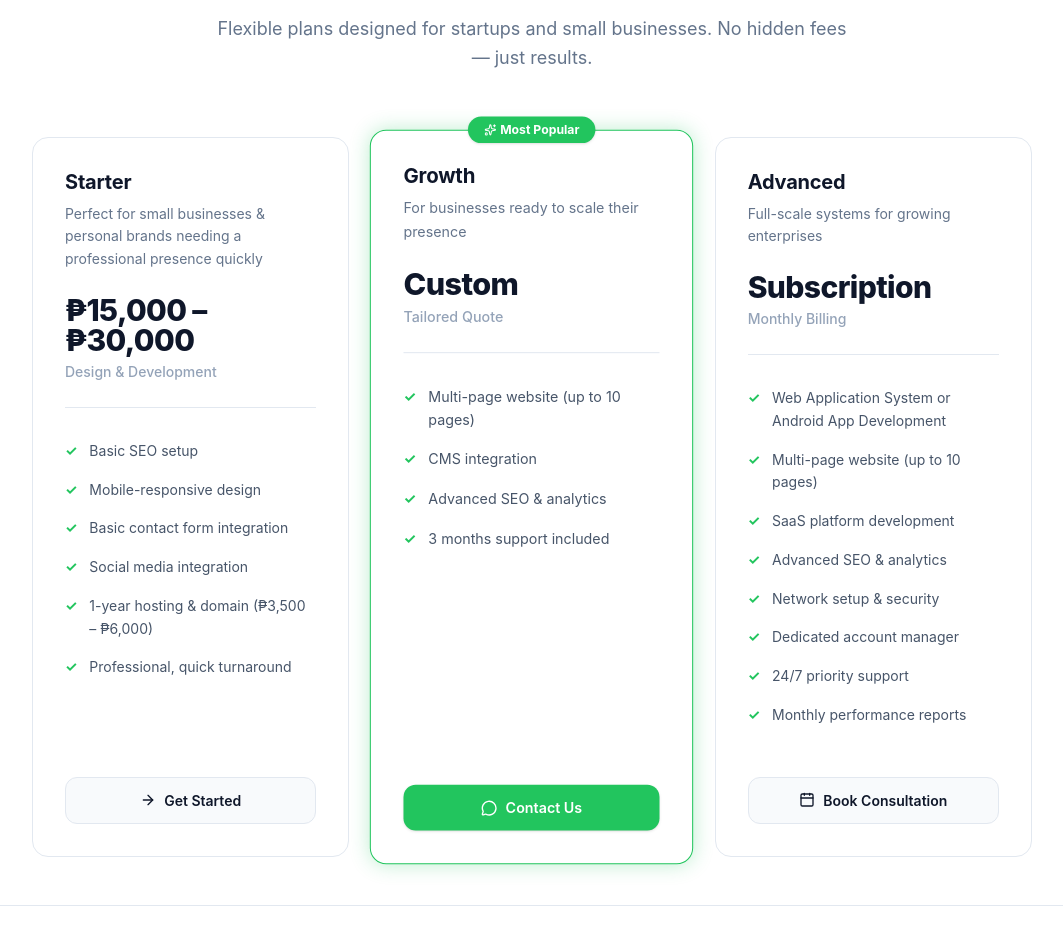
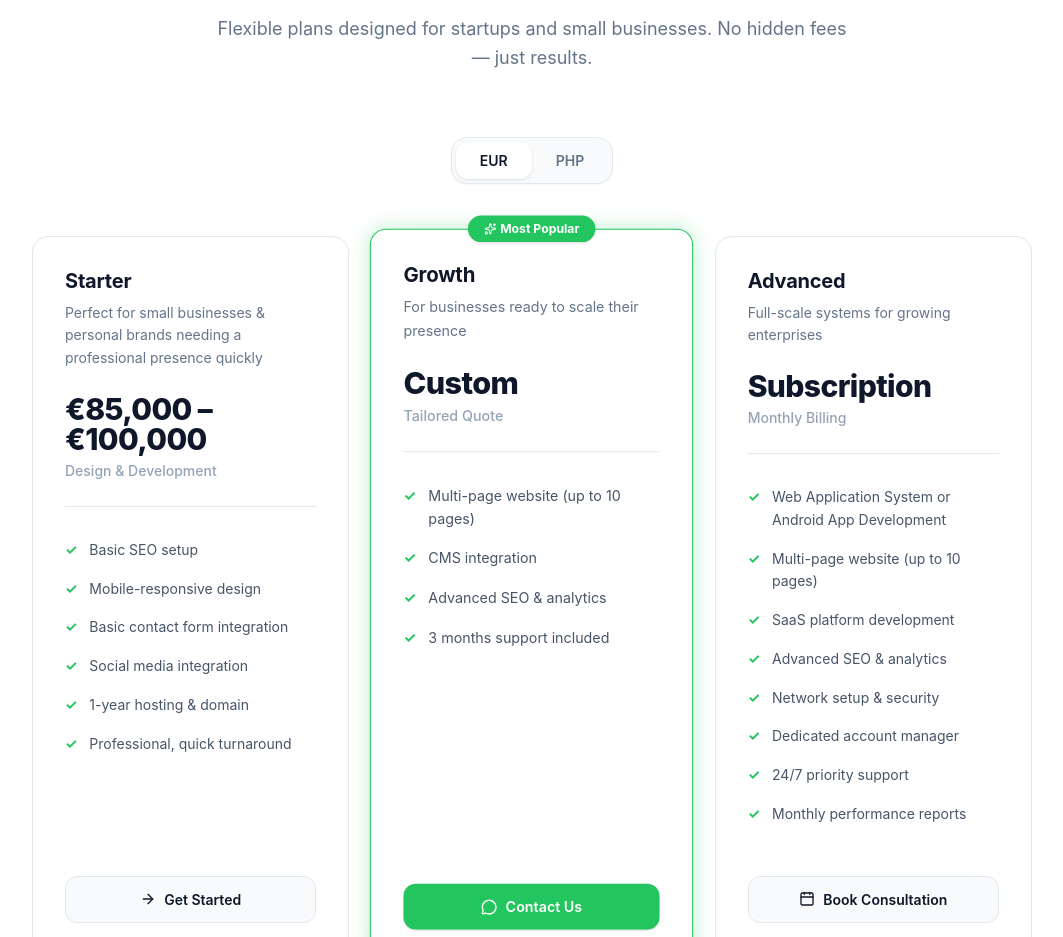
Before and after one commit to AllJacks1/aivox-landing-page, a React (Vite) app: page / in a window 1280 px wide. Shown: the part 3060-3997 px from the top of the page, without its empty margins (108-1171 px from the left). Built offline with nearby package versions, Linux system fonts and the light colour scheme.

Commit message:
feat(ui): conversion function

```diff
--- a/src/components/PricingSection.tsx
+++ b/src/components/PricingSection.tsx
@@ -9,31 +9,46 @@ import {
 import "../styles/PricingSection.css";
 import ContactModal from "./ContactModal";
 
+/* ============================================================
+   Types & Interfaces
+   ============================================================ */
+
+type Currency = "EUR" | "PHP";
+
 interface PricingTier {
   name: string;
   description: string;
-  price: string;
+  price: string; // Raw display string (fallback)
+  priceMin: number; // Numeric min for conversion
+  priceMax: number; // Numeric max for conversion
   priceNote: string;
   features: string[];
   cta: string;
   ctaIcon: React.ElementType;
   highlighted: boolean;
   highlightLabel?: string;
+  isCustom?: boolean; // For "Custom" / "Subscription" tiers
 }
+
+/* ============================================================
+   Pricing Data — Updated with numeric values for conversion
+   ============================================================ */
 
 const tiers: PricingTier[] = [
   {
     name: "Starter",
     description:
       "Perfect for small businesses & personal brands needing a professional presence quickly",
-    price: "₱15,000 – ₱30,000",
+    price: "₱85,000 – ₱100,000",
+    priceMin: 85000,
+    priceMax: 100000,
     priceNote: "Design & Development",
     features: [
       "Basic SEO setup",
       "Mobile-responsive design",
       "Basic contact form integration",
       "Social media integration",
-      "1-year hosting & domain (₱3,500 – ₱6,000)",
+      "1-year hosting & domain",
       "Professional, quick turnaround",
     ],
     cta: "Get Started",
@@ -44,6 +59,8 @@ const tiers: PricingTier[] = [
     name: "Growth",
     description: "For businesses ready to scale their presence",
     price: "Custom",
+    priceMin: 0,
+    priceMax: 0,
     priceNote: "Tailored Quote",
     features: [
       "Multi-page website (up to 10 pages)",
@@ -55,11 +72,14 @@ const tiers: PricingTier[] = [
     ctaIcon: MessageCircle,
     highlighted: true,
     highlightLabel: "Most Popular",
+    isCustom: true,
   },
   {
     name: "Advanced",
     description: "Full-scale systems for growing enterprises",
     price: "Subscription",
+    priceMin: 0,
+    priceMax: 0,
     priceNote: "Monthly Billing",
     features: [
       "Web Application System or Android App Development",
@@ -74,11 +94,127 @@ const tiers: PricingTier[] = [
     cta: "Book Consultation",
     ctaIcon: Calendar,
     highlighted: false,
+    isCustom: true,
   },
 ];
 
+/* ============================================================
+   Currency Converter Hook (same as PackagesSection)
+   ============================================================ */
+
+const useCurrencyConverter = () => {
+  const [currency, setCurrency] = useState<Currency>("EUR");
+  const [rate, setRate] = useState<number>(1);
+  const [loading, setLoading] = useState(false);
+  const [error, setError] = useState<string | null>(null);
+
+  const toggleCurrency = async () => {
+    const nextCurrency = currency === "EUR" ? "PHP" : "EUR";
+
+    if (nextCurrency === "EUR") {
+      setCurrency("EUR");
+      setRate(1);
+      setError(null);
+      return;
+    }
+
+    // ✅ Already fetched → reuse
+    if (rate !== 1) {
+      setCurrency("PHP");
+      return;
+    }
+
+    setLoading(true);
+    setError(null);
+
+    try {
+      const response = await fetch(
+        `https://currency-conversion-and-exchange-rates.p.rapidapi.com/convert?from=EUR&to=PHP&amount=1`,
+        {
+          headers: {
+            "x-rapidapi-key": import.meta.env.VITE_RAPIDAPI_KEY,
+            "x-rapidapi-host":
+              "currency-conversion-and-exchange-rates.p.rapidapi.com",
+          },
+        },
+      );
+
+      if (!response.ok) {
+        throw new Error(`HTTP error! status: ${response.status}`);
+      }
+
+      const data = await response.json();
+      const rate = data?.result ?? data?.info?.rate ?? data?.rates?.PHP;
+
+      if (!rate) throw new Error("Invalid API response");
+
+      setRate(rate);
+      setCurrency("PHP");
+    } catch (error) {
+      console.log("Currency conversion error:", error);
+      setError("Conversion unavailable. Showing EUR.");
+      setCurrency("EUR");
+      setRate(1);
+    } finally {
+      setLoading(false);
+    }
+  };
+
+  const formatPrice = (amount: number): string => {
+    const converted = Math.round(amount * rate);
+    if (currency === "PHP") {
+      return `₱${converted.toLocaleString()}`;
+    }
+    return `€${amount.toLocaleString()}`;
+  };
+
+  return { currency, toggleCurrency, formatPrice, loading, error };
+};
+
+/* ============================================================
+   Subcomponents
+   ============================================================ */
+
+const CurrencyToggle: React.FC<{
+  currency: Currency;
+  onToggle: () => void;
+  loading: boolean;
+}> = ({ currency, onToggle, loading }) => (
+  <div className="currency-toggle-wrapper">
+    <button
+      className={`currency-toggle ${loading ? "loading" : ""}`}
+      onClick={onToggle}
+      disabled={loading}
+      aria-label={`Currency: ${currency}`}
+    >
+      <div className={`toggle-slider ${currency === "PHP" ? "right" : ""}`} />
+      <span className={`toggle-option ${currency === "EUR" ? "active" : ""}`}>
+        {loading && currency === "PHP" ? <span className="spinner" /> : null}
+        EUR
+      </span>
+      <span className={`toggle-option ${currency === "PHP" ? "active" : ""}`}>
+        {loading && currency === "EUR" ? <span className="spinner" /> : null}
+        PHP
+      </span>
+    </button>
+  </div>
+);
+
+/* ============================================================
+   Main Component
+   ============================================================ */
+
 const PricingSection: React.FC = () => {
   const [isModalOpen, setIsModalOpen] = useState(false);
+  const { currency, toggleCurrency, formatPrice, loading, error } =
+    useCurrencyConverter();
+
+  // Helper to render price based on tier type and currency
+  const renderPrice = (tier: PricingTier): string => {
+    if (tier.isCustom) return tier.price; // "Custom" or "Subscription" stays as-is
+    if (currency === "PHP") return tier.price; // Keep original PHP string
+    return `${formatPrice(tier.priceMin)} – ${formatPrice(tier.priceMax)}`;
+  };
 
   return (
     <section id="pricing" className="pricing-section">
@@ -92,6 +228,14 @@ const PricingSection: React.FC = () => {
             fees — just results.
           </p>
         </div>
+
+        {/* Currency Toggle */}
+        <CurrencyToggle
+          currency={currency}
+          onToggle={toggleCurrency}
+          loading={loading}
+        />
+        {error && <div className="currency-error">{error}</div>}
 
         {/* Pricing Cards */}
         <div className="pricing-grid">
@@ -113,7 +257,7 @@ const PricingSection: React.FC = () => {
               </div>
 
               <div className="pricing-price-wrapper">
-                <span className="pricing-price">{tier.price}</span>
+                <span className="pricing-price">{renderPrice(tier)}</span>
                 <span className="pricing-price-note">{tier.priceNote}</span>
               </div>
 
--- a/src/styles/PricingSection.css
+++ b/src/styles/PricingSection.css
@@ -255,6 +255,133 @@
   border-radius: var(--radius-full);
 }
 
+.currency-toggle-wrapper {
+  display: flex;
+  justify-content: center;
+  margin-bottom: var(--space-8);
+}
+
+.currency-toggle {
+  display: inline-flex;
+  align-items: center;
+  position: relative;
+  background: var(--surface-elevated, #f8fafc);
+  border: 1px solid var(--border-subtle, #e2e8f0);
+  border-radius: var(--radius-xl, 12px);
+  padding: 4px;
+  cursor: pointer;
+  transition: all 0.2s ease;
+  font-family: inherit;
+  font-size: var(--text-sm, 14px);
+  font-weight: 600;
+  color: var(--text-secondary, #64748b);
+  box-shadow:
+    0 1px 2px rgba(0, 0, 0, 0.04),
+    inset 0 1px 0 rgba(255, 255, 255, 0.6);
+  margin-bottom: 20px;
+}
+
+.currency-toggle:hover:not(:disabled) {
+  border-color: var(--border-hover, #cbd5e1);
+  box-shadow:
+    0 2px 4px rgba(0, 0, 0, 0.06),
+    inset 0 1px 0 rgba(255, 255, 255, 0.6);
+}
+
+.currency-toggle:disabled {
+  opacity: 0.7;
+  cursor: wait;
+}
+
+.toggle-option {
+  position: relative;
+  z-index: 1;
+  padding: var(--space-2, 8px) var(--space-6, 20px);
+  border-radius: var(--radius-lg, 10px);
+  transition: color 0.25s ease;
+  user-select: none;
+}
+
+.toggle-option.active {
+  color: var(--text-primary, #0f172a);
+}
+
+.toggle-option:not(.active) {
+  color: var(--text-muted, #94a3b8);
+}
+
+.toggle-slider {
+  position: absolute;
+  top: 4px;
+  bottom: 4px;
+  width: calc(50% - 4px);
+  background: white;
+  border-radius: var(--radius-lg, 10px);
+  box-shadow:
+    0 1px 3px rgba(0, 0, 0, 0.08),
+    0 1px 2px rgba(0, 0, 0, 0.04);
+  transition: transform 0.3s cubic-bezier(0.34, 1.56, 0.64, 1);
+  z-index: 0;
+}
+
+.toggle-slider.right {
+  transform: translateX(100%);
+}
+
+.currency-toggle.loading .toggle-option {
+  opacity: 0.6;
+}
+
+.spinner {
+  display: inline-block;
+  width: 14px;
+  height: 14px;
+  border: 2px solid var(--border, #e2e8f0);
+  border-top-color: var(--primary, #3b82f6);
+  border-radius: 50%;
+  animation: spin 0.6s linear infinite;
+  margin-right: 6px;
+  vertical-align: middle;
+}
+
+@keyframes spin {
+  to {
+    transform: rotate(360deg);
+  }
+}
+
+/* Currency error */
+.currency-error {
+  display: flex;
+  align-items: center;
+  justify-content: center;
+  gap: var(--space-2, 8px);
+  text-align: center;
+  color: var(--warning-text, #92400e);
+  font-size: var(--text-sm, 13px);
+  font-weight: 500;
+  margin-bottom: var(--space-6, 24px);
+  padding: var(--space-3, 12px) var(--space-4, 16px);
+  background: var(--warning-bg, #fef3c7);
+  border: 1px solid var(--warning-border, #fde68a);
+  border-radius: var(--radius-lg, 10px);
+  max-width: 420px;
+  margin-left: auto;
+  margin-right: auto;
+  animation: slideDown 0.3s ease;
+}
+
+@keyframes slideDown {
+  from {
+    opacity: 0;
+    transform: translateY(-8px);
+  }
+  to {
+    opacity: 1;
+    transform: translateY(0);
+  }
+}
+
 /* ========================================
    RESPONSIVE
    ======================================== */
@@ -303,4 +430,23 @@
   .pricing-trust-divider {
     display: none;
   }
+
+  .currency-toggle {
+    width: 100%;
+    max-width: 280px;
+  }
+
+  .toggle-option {
+    flex: 1;
+    text-align: center;
+  }
 }
+
+@media (prefers-reduced-motion: reduce) {
+  .currency-toggle,
+  .toggle-slider,
+  .currency-error {
+    transition: none !important;
+    animation: none !important;
+  }
+}
```
